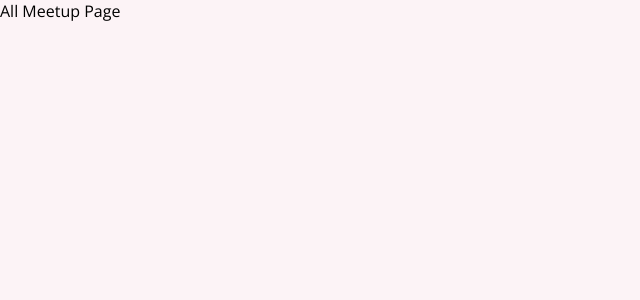
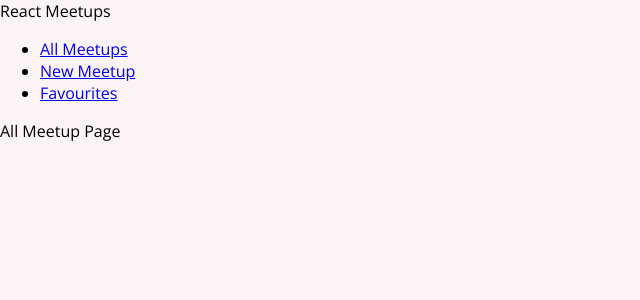
Before and after one commit to GuillerminaLorenzo/react-course, a React (Create React App) app: page / in a window 1280 px wide. Shown: the top 300 px of the page, without its empty margins (0-640 px from the left). Built offline with nearby package versions, Linux system fonts and the light colour scheme.

Commit message:
Adding Links and Navigation

```diff
--- a/src/App.js
+++ b/src/App.js
@@ -3,10 +3,12 @@
 import AllMeetupsPage from "./pages/AllMeetups";
 import NewMeetupPage from "./pages/NewMeetup";
 import FavouritesPage from "./pages/Favourites";
+import MainNavigation from "./components/layout/MainNavigation";
 
 function App() {
   return (
     <div>
+      <MainNavigation />
       <Routes>
         <Route path="/" element={<AllMeetupsPage />} />
         <Route path="/new-meetup" element={<NewMeetupPage />} />
--- /dev/null
+++ b/src/components/layout/MainNavigation.js
@@ -0,0 +1,24 @@
+import { Link } from "react-router-dom";
+
+function MainNavigation() {
+  return (
+    <header>
+      <div>React Meetups</div>
+      <nav>
+        <ul>
+          <li>
+            <Link to='/'>All Meetups</Link>
+          </li>
+          <li>
+            <Link to='/new-meetup'>New Meetup</Link>
+          </li>
+          <li>
+            <Link to='/favourites'>Favourites</Link>
+          </li>
+        </ul>
+      </nav>
+    </header>
+  );
+}
+
+export default MainNavigation;
```
